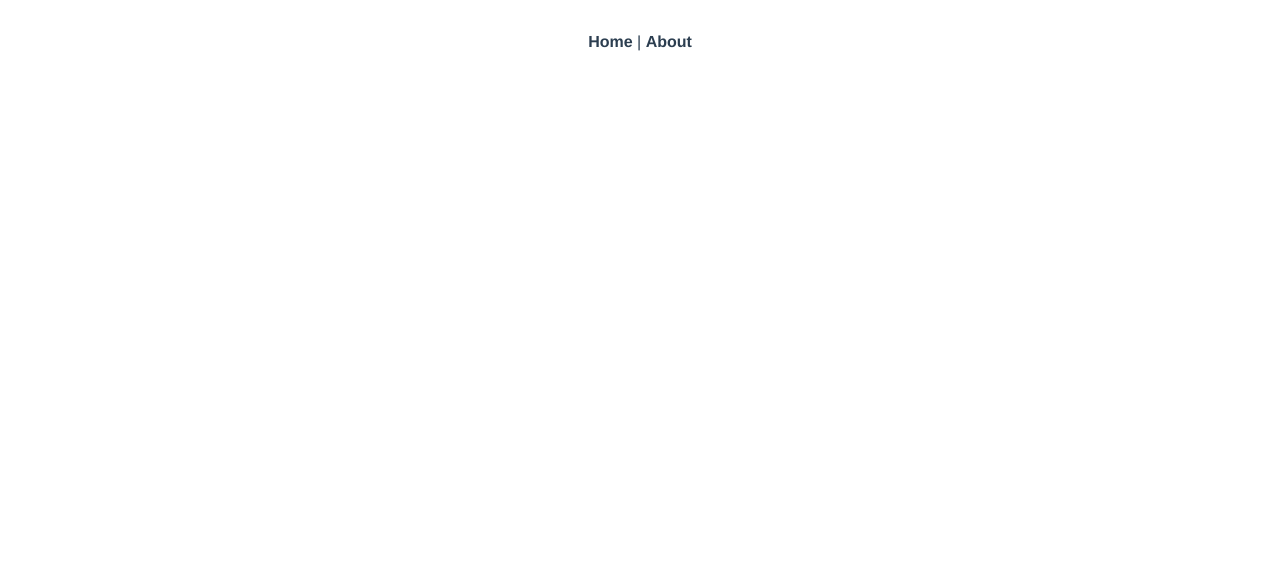
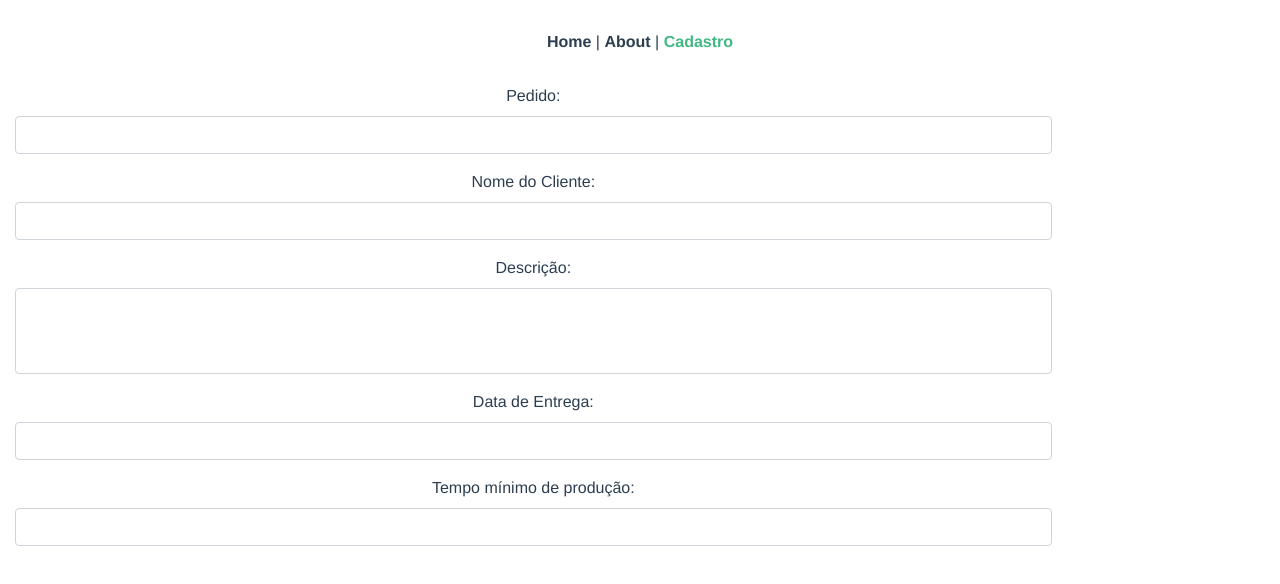
Before and after one commit to adrianorocha-dev/FlorDAcucena, a Vue app in the folder sistema/: page /cadastroCliente in a window 1280 px wide. Shown: the top 584 px of the page. Built offline with nearby package versions, Linux system fonts and the light colour scheme; the HTML template or start-up script is replaced by a standard one.

Commit message:
Página de Cadastro e Página de Descrição do Pedido

```diff
--- a/sistema/public/index.html
+++ /dev/null
@@ -1,17 +0,0 @@
-<!DOCTYPE html>
-<html lang="en">
-  <head>
-    <meta charset="utf-8">
-    <meta http-equiv="X-UA-Compatible" content="IE=edge">
-    <meta name="viewport" content="width=device-width,initial-scale=1.0">
-    <link rel="icon" href="<%= BASE_URL %>favicon.ico">
-    <title>sistema</title>
-  </head>
-  <body>
-    <noscript>
-      <strong>We're sorry but sistema doesn't work properly without JavaScript enabled. Please enable it to continue.</strong>
-    </noscript>
-    <div id="app"></div>
-    <!-- built files will be auto injected -->
-  </body>
-</html>
--- a/sistema/src/App.vue
+++ b/sistema/src/App.vue
@@ -2,8 +2,10 @@
   <div id="app">
     <div id="nav">
       <router-link to="/">Home</router-link> |
-      <router-link to="/about">About</router-link>
+      <router-link to="/about">About</router-link> |
+      <router-link to ="/cadastroCliente">Cadastro</router-link>
     </div>
+
     <router-view/>
   </div>
 </template>
--- /dev/null
+++ b/sistema/src/components/cadastro.vue
@@ -0,0 +1,75 @@
+<template>
+    <div class="col-md-10">
+        <b-form>
+            <b-form-group id="nomeDoPedido"
+                        label="Pedido:"
+                        label-for="PedidoInput2">
+            <b-form-input id="PedidoInput2"
+                        type="text"
+                        required
+                        placeholder="">
+            </b-form-input>
+        </b-form-group>
+
+        <b-form-group id="nomeCliente"
+                    label="Nome do Cliente:"
+                    label-for="nomeclienteInput3">
+        <b-form-input id="nomeClienteInput2"
+                      type="text"
+                      required
+                      placeholder="">
+        </b-form-input>
+      </b-form-group>
+
+        <b-form-group id="descricao"
+                    label="Descrição:"
+                    label-for="exampleInput2">
+
+                <b-form-textarea id="textarea1"
+                     placeholder=""
+                     v-model="text"
+                     rows="3"
+                     max-rows="6">
+                </b-form-textarea>
+      </b-form-group>
+
+        <b-form-group id="dataDeEntrega"
+                    label="Data de Entrega:"
+                    label-for="entregaInput4">
+        <b-form-input id="entregaInput4"
+                      type="text"
+                      required
+                      placeholder="">
+        </b-form-input>
+      </b-form-group>
+
+        <b-form-group id="tempoDeProducao"
+                    label="Tempo mínimo de produção:"
+                    label-for="tempoProducaoInput2">
+        <b-form-input id="tempoProducaoInput2"
+                      type="text"
+                      required
+                      placeholder="">
+        </b-form-input>
+
+
+      </b-form-group>
+
+
+
+
+
+       </b-form>
+    </div>
+</template>
+
+<script>
+export default {
+    name: 'cadastro',
+    data() {
+        return {
+            text: ""
+        }
+    }
+}
+</script>
--- /dev/null
+++ b/sistema/src/components/detalhesPedido.vue
@@ -0,0 +1,8 @@
+<template>
+    <div>
+        <p>  </p>
+        <p>Cliente:</p>
+        <p>Descrição:</p>
+        <b-button size="sm" variant="success">Adicionar Material</b-button>
+    </div>
+</template>
--- a/sistema/src/router.js
+++ b/sistema/src/router.js
@@ -1,6 +1,8 @@
 import Vue from 'vue'
 import Router from 'vue-router'
 import Home from './views/Home.vue'
+import cadastro from './components/cadastro.vue'
+import DetalhePedido from './components/detalhesPedido'
 
 Vue.use(Router)
 
@@ -20,6 +22,16 @@ export default new Router({
       // this generates a separate chunk (about.[hash].js) for this route
       // which is lazy-loaded when the route is visited.
       component: () => import(/* webpackChunkName: "about" */ './views/About.vue')
+    },
+    {
+      path: '/cadastroCliente',
+      name: 'cadastro',
+      component: cadastro
+    },
+    {
+      path: '/detalhePedido',
+      name: 'DetalhePedido',
+      component: DetalhePedido
     }
   ]
 })
```
Also changed, not shown: 1 other file (tests, documents, lock files or other folders).
